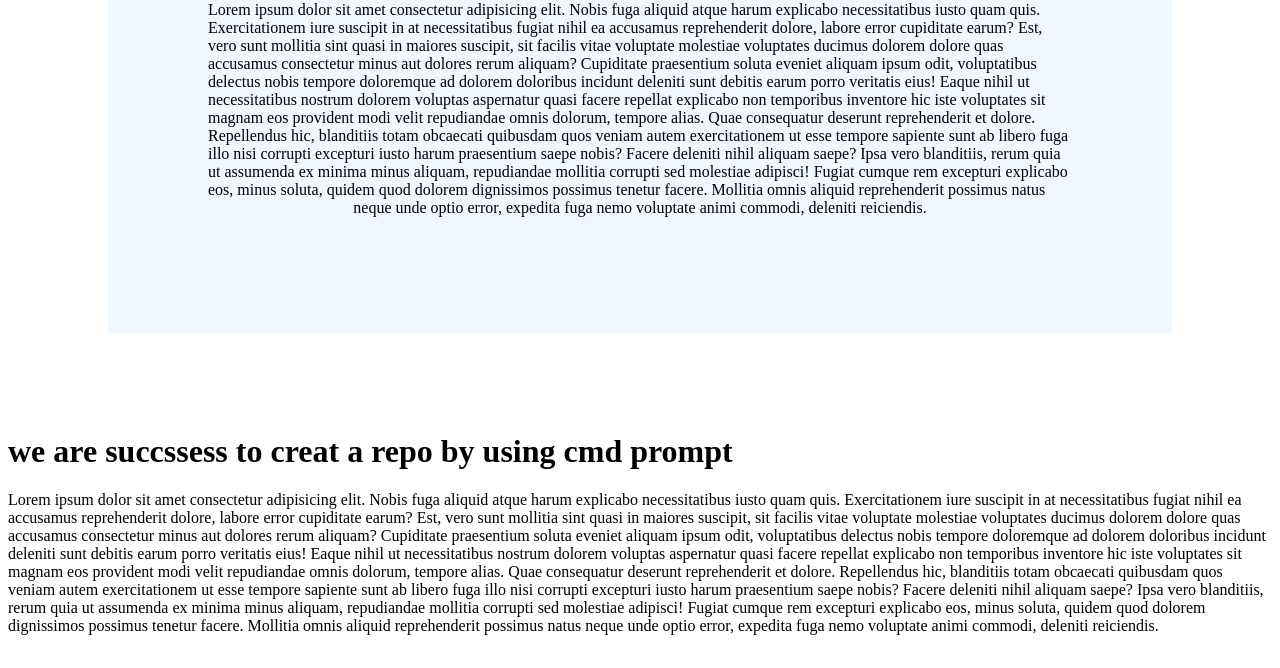
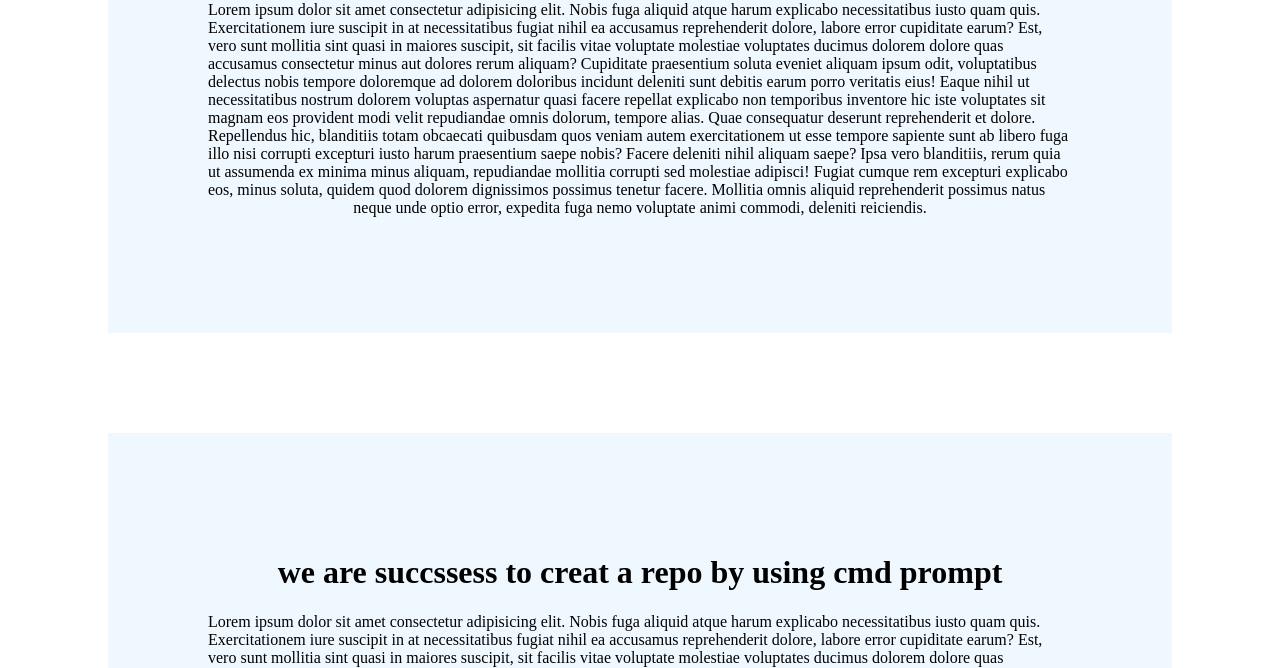
Before and after one commit to swapnachari-marjuk/git_gittu, a plain HTML site: page index.html in a window 1280 px wide. Shown: the part 279-947 px from the top of the page. Drawn offline with Linux system fonts and the light colour scheme.

Commit message:
we add a style in div_2

```diff
--- a/style.css
+++ b/style.css
@@ -4,3 +4,9 @@
     margin: 100px;
     text-align-last: center;
 }
+.gittu_2 {
+    background-color: aliceblue;
+    padding: 100px;
+    margin: 100px;
+    text-align-last: center;
+}
```
